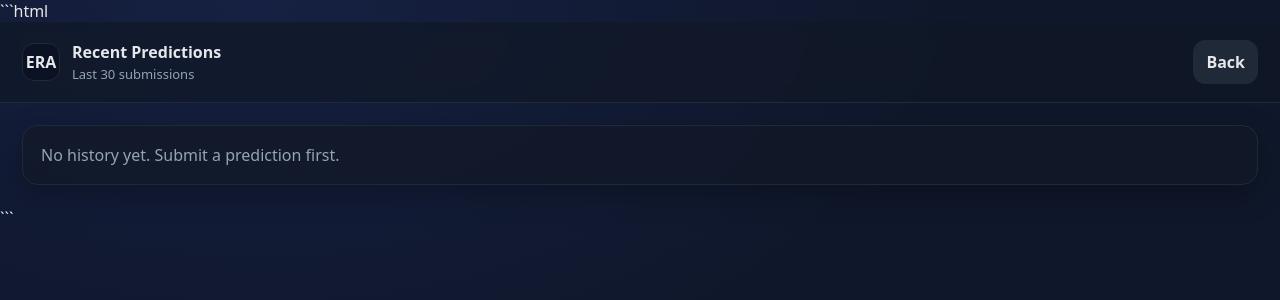
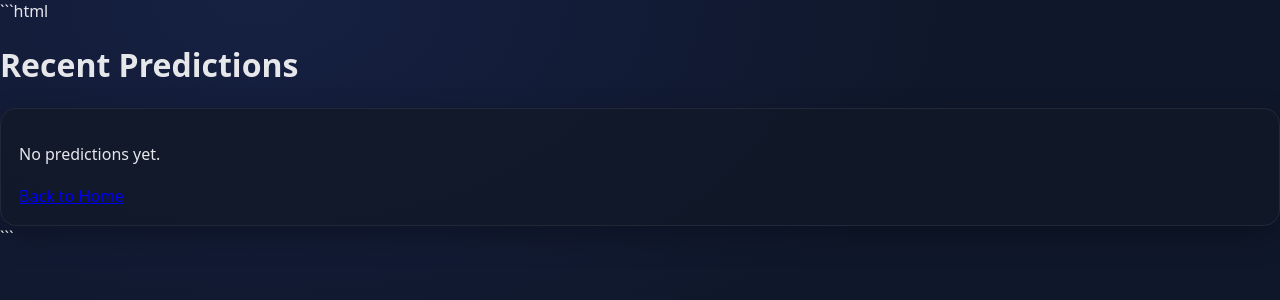
Before and after one commit to ayden611/early-risk-alert-ai, a Python web app: template templates/history.html in a window 1280 px wide. Shown: the top 300 px of the page. Run offline with Jinja, Linux system fonts and the light colour scheme; the template is opened without the code that fills it, so the values that code supplies are empty.

Commit message:
Update history.html

````diff
--- a/templates/history.html
+++ b/templates/history.html
@@ -1,63 +1,53 @@
 ```html
-<!doctype html>
-<html lang="en">
+<!DOCTYPE html>
+<html>
 <head>
-  <meta charset="utf-8" />
-  <meta name="viewport" content="width=device-width,initial-scale=1" />
-  <title>Recent Predictions</title>
-  <link rel="stylesheet" href="{{ url_for('static', filename='style.css') }}">
+    <title>Prediction History</title>
+    <link rel="stylesheet" href="{{ url_for('static', filename='style.css') }}">
 </head>
+<body>
 
-<body>
-  <div class="topbar">
-    <div class="brand">
-      <div class="logo">ERA</div>
-      <div>
-        <div class="title">Recent Predictions</div>
-        <div class="subtitle">Last 30 submissions</div>
-      </div>
+<div class="container">
+
+    <h1>Recent Predictions</h1>
+
+    <div class="card">
+
+        {% if history and history|length > 0 %}
+
+            <table>
+                <tr>
+                    <th>Date</th>
+                    <th>Risk</th>
+                    <th>Confidence</th>
+                    <th>Age</th>
+                    <th>BMI</th>
+                </tr>
+
+                {% for row in history %}
+                <tr>
+                    <td>{{ row.created_at }}</td>
+                    <td>{{ row.risk_label }}</td>
+                    <td>{{ row.confidence }}%</td>
+                    <td>{{ row.age }}</td>
+                    <td>{{ row.bmi }}</td>
+                </tr>
+                {% endfor %}
+
+            </table>
+
+        {% else %}
+            <p>No predictions yet.</p>
+        {% endif %}
+
+        <div style="margin-top: 20px;">
+            <a href="/">Back to Home</a>
+        </div>
+
     </div>
-    <a class="btn" href="/">Back</a>
-  </div>
 
-  <div class="wrap">
-    <div class="card">
-      {% if history and history|length > 0 %}
-        <table class="table">
-          <thead>
-            <tr>
-              <th>Time</th>
-              <th>Risk</th>
-              <th>Confidence</th>
-              <th>High Risk Prob</th>
-              <th>Age</th>
-              <th>BMI</th>
-              <th>SBP/DBP</th>
-              <th>HR</th>
-              <th>Exercise</th>
-            </tr>
-          </thead>
-          <tbody>
-            {% for h in history %}
-            <tr>
-              <td>{{ h.created_at }}</td>
-              <td>{{ h.risk_label }}</td>
-              <td>{{ h.confidence }}%</td>
-              <td>{{ h.probability }}%</td>
-              <td>{{ h.age }}</td>
-              <td>{{ h.bmi }}</td>
-              <td>{{ h.systolic_bp }}/{{ h.diastolic_bp }}</td>
-              <td>{{ h.heart_rate }}</td>
-              <td>{{ h.exercise_level }}</td>
-            </tr>
-            {% endfor %}
-          </tbody>
-        </table>
-      {% else %}
-        <div class="muted">No history yet. Submit a prediction first.</div>
-      {% endif %}
-    </div>
-  </div>
+</div>
+
 </body>
 </html>
 ```
````
